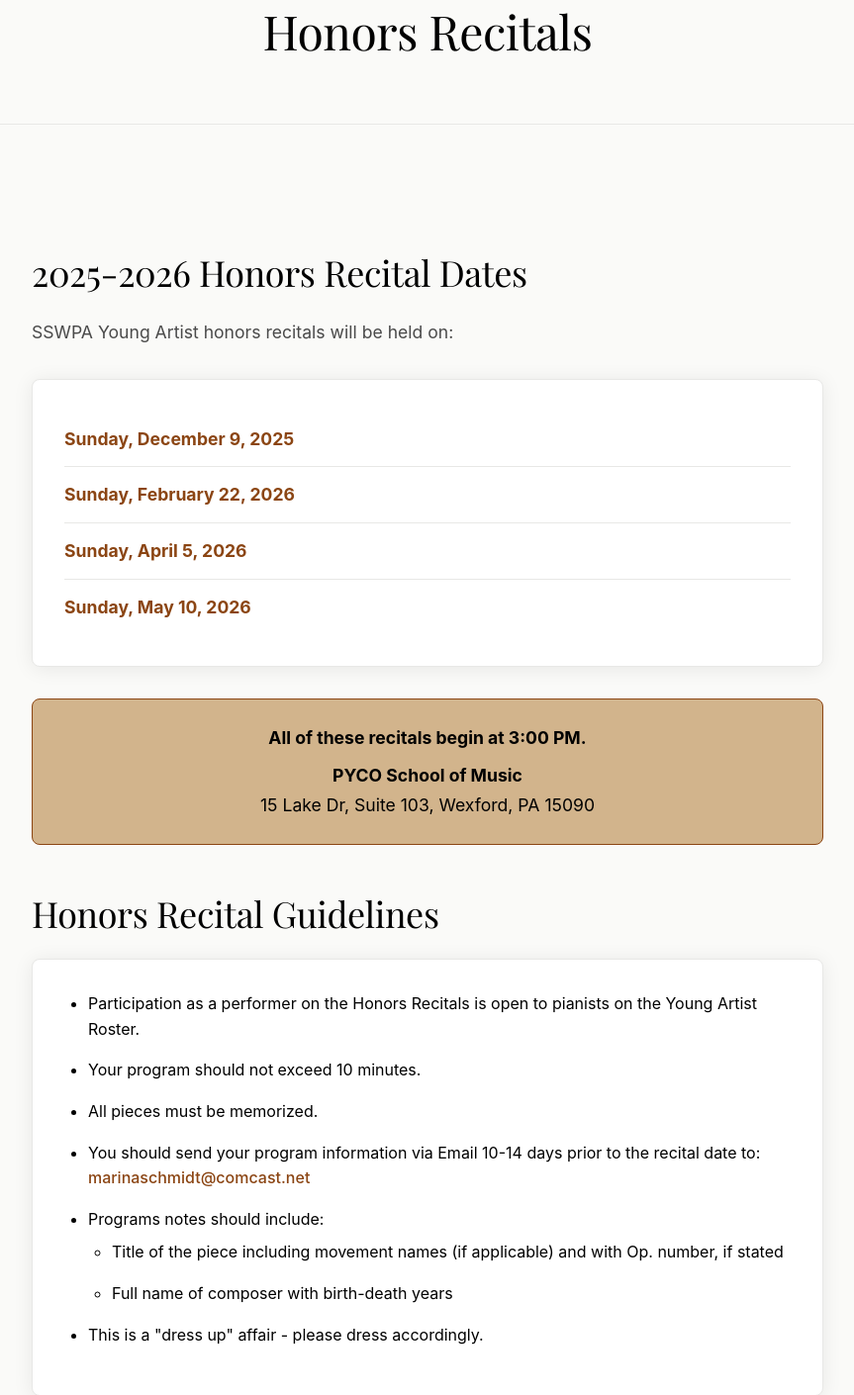
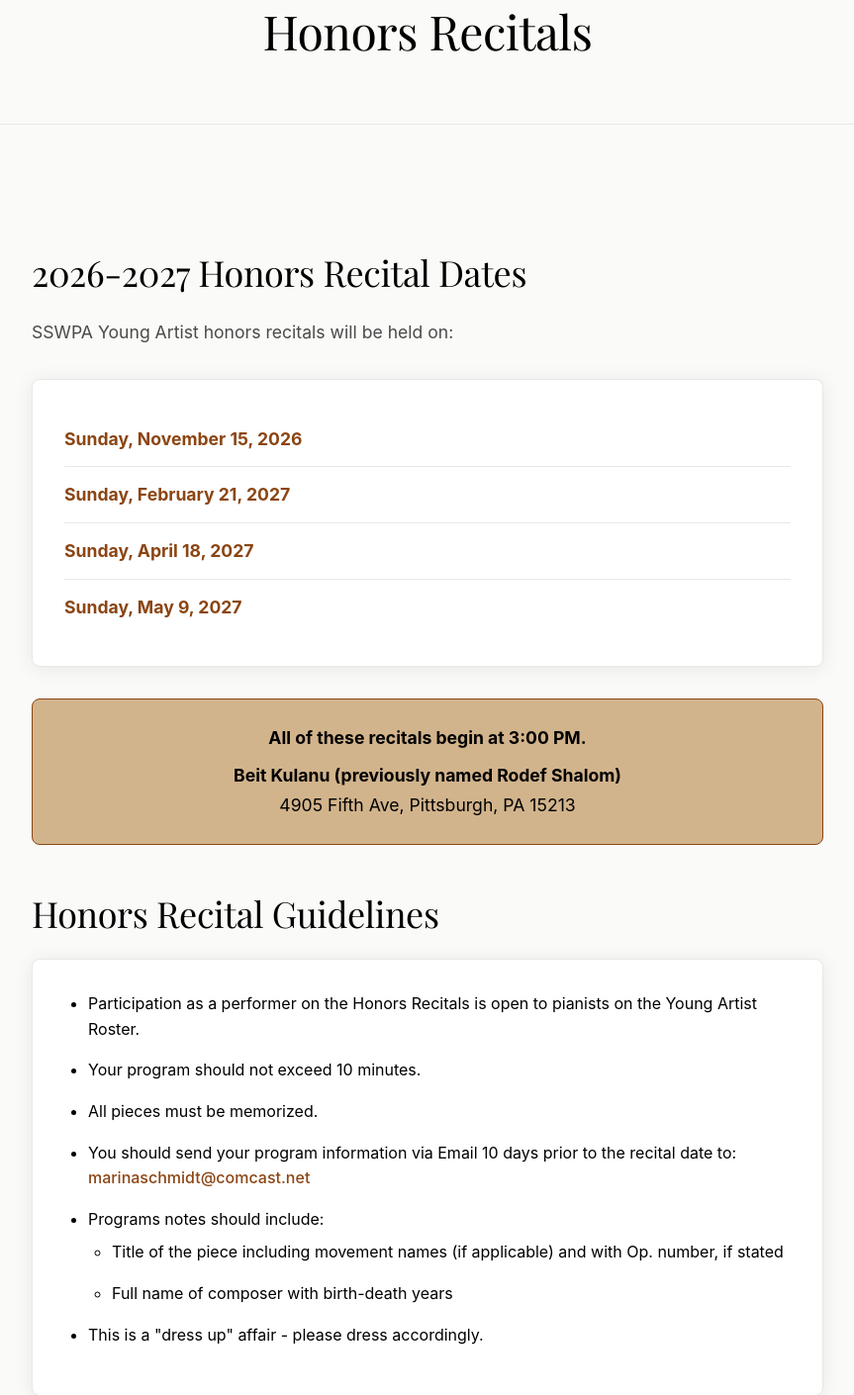
Before and after one commit to Trappie/sswpa, a FastAPI app: page /young-artists/honors in a window 1280 px wide. Shown: the part 306-1716 px from the top of the page at 99% size, without its empty margins (208-1071 px from the left). Run offline with FastAPI, Linux system fonts and the light colour scheme; some libraries are stand-ins or nearby versions; some web fonts are replaced.

Commit message:
Di/honor recital 2026 (#28)
* update honor recital 2026-27

* create new skills to update audition and heinz hall

---------

Co-authored-by: Di Wu <diw26@pitt.edu>

```diff
--- a/templates/young-artists-about.html
+++ b/templates/young-artists-about.html
@@ -44,7 +44,7 @@
                     <p>In 2021, an Outstanding Artist Award was created, courtesy of the Melanie Schmidt Memorial Fund. This $200 award will be given to one auditioning student only, chosen by the adjudicator.</p>
 
                     <h2>Young Artists Honors Recitals</h2>
-                    <p>Open to all SSWPA Young Artists, the 2025-26 Honors Recitals will take place at (TBA). Students should sign up with a memorized program not longer than 10 minutes. Dress code for the Honors Recitals is evening attire (suit or shirt and tie for boys, formal dress or gown for girls). Each performer will receive a plaque and a certificate of recognition.</p>
+                    <p>Open to all SSWPA Young Artists, the 2026-27 Honors Recitals will take place at Beit Kulanu (previously named Rodef Shalom). Students should sign up with a memorized program not longer than 10 minutes. Dress code for the Honors Recitals is evening attire (suit or shirt and tie for boys, formal dress or gown for girls). Each performer will receive a plaque and a certificate of recognition.</p>
 
                     <div style="margin: 2rem 0;">
                         <a href="/young-artists/honors" class="btn btn-primary-light">Learn About Honors Recitals</a>
--- a/templates/young-artists-honors.html
+++ b/templates/young-artists-honors.html
@@ -25,28 +25,28 @@
         <section class="section">
             <div class="container">
                 <div class="content-wrapper">
-                    <h2>2025-2026 Honors Recital Dates</h2>
+                    <h2>2026-2027 Honors Recital Dates</h2>
                     <p>SSWPA Young Artist honors recitals will be held on:</p>
 
                     <div class="recital-dates">
                         <div class="recital-date">
-                            <strong>Sunday, December 9, 2025</strong>
+                            <strong>Sunday, November 15, 2026</strong>
                         </div>
                         <div class="recital-date">
-                            <strong>Sunday, February 22, 2026</strong>
+                            <strong>Sunday, February 21, 2027</strong>
                         </div>
                         <div class="recital-date">
-                            <strong>Sunday, April 5, 2026</strong>
+                            <strong>Sunday, April 18, 2027</strong>
                         </div>
                         <div class="recital-date">
-                            <strong>Sunday, May 10, 2026</strong>
+                            <strong>Sunday, May 9, 2027</strong>
                         </div>
                     </div>
 
                     <div class="recital-info-card">
                         <p><strong>All of these recitals begin at 3:00 PM.</strong></p>
-                        <p><strong>PYCO School of Music</strong><br>
-                        15 Lake Dr, Suite 103, Wexford, PA 15090</p>
+                        <p><strong>Beit Kulanu (previously named Rodef Shalom)</strong><br>
+                        4905 Fifth Ave, Pittsburgh, PA 15213</p>
                     </div>
 
                     <h2>Honors Recital Guidelines</h2>
@@ -56,7 +56,7 @@
                             <li>Participation as a performer on the Honors Recitals is open to pianists on the Young Artist Roster.</li>
                             <li>Your program should not exceed 10 minutes.</li>
                             <li>All pieces must be memorized.</li>
-                            <li>You should send your program information via Email 10-14 days prior to the recital date to: <a href="mailto:marinaschmidt@comcast.net">marinaschmidt@comcast.net</a></li>
+                            <li>You should send your program information via Email 10 days prior to the recital date to: <a href="mailto:marinaschmidt@comcast.net">marinaschmidt@comcast.net</a></li>
                             <li>Programs notes should include:
                                 <ul>
                                     <li>Title of the piece including movement names (if applicable) and with Op. number, if stated</li>
```
Also changed, not shown: CLAUDE.md (added, +30 -0 lines), .claude/settings.json, .claude/skills/update-audition/SKILL.md (added), .claude/skills/update-heinz-hall/SKILL.md (added), .claude/skills/update-honor-recital/SKILL.md (added).
